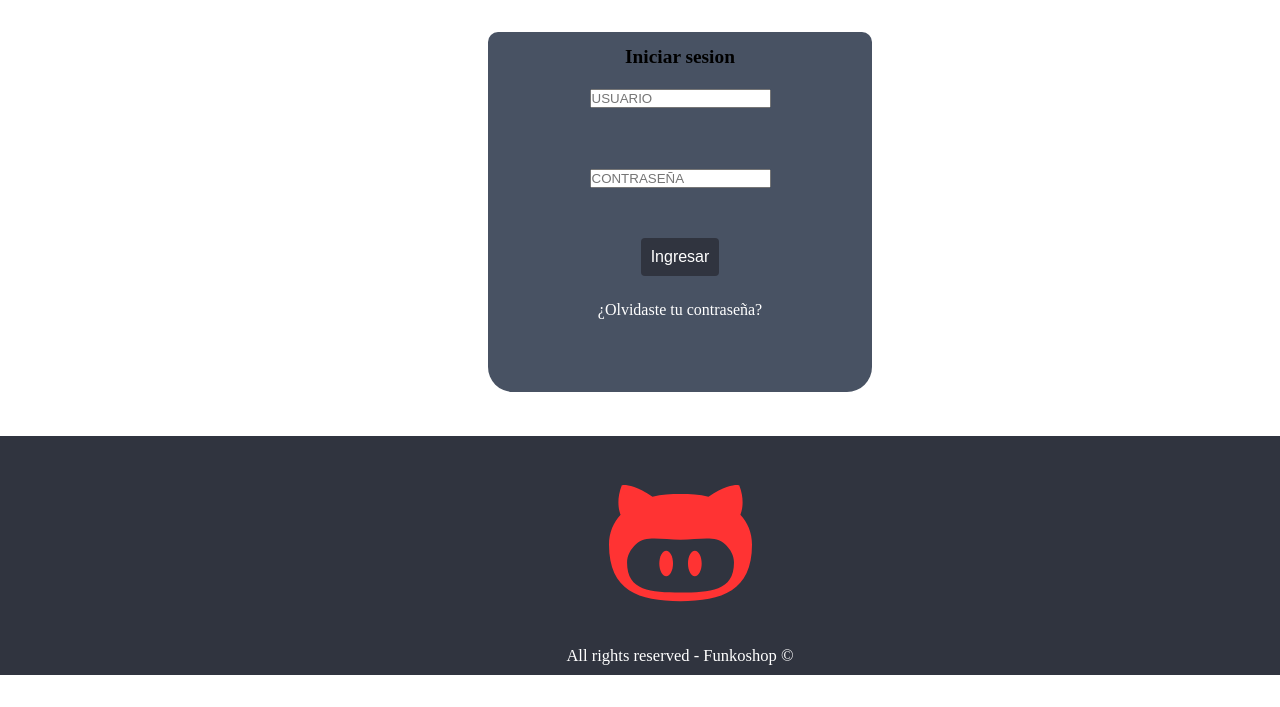
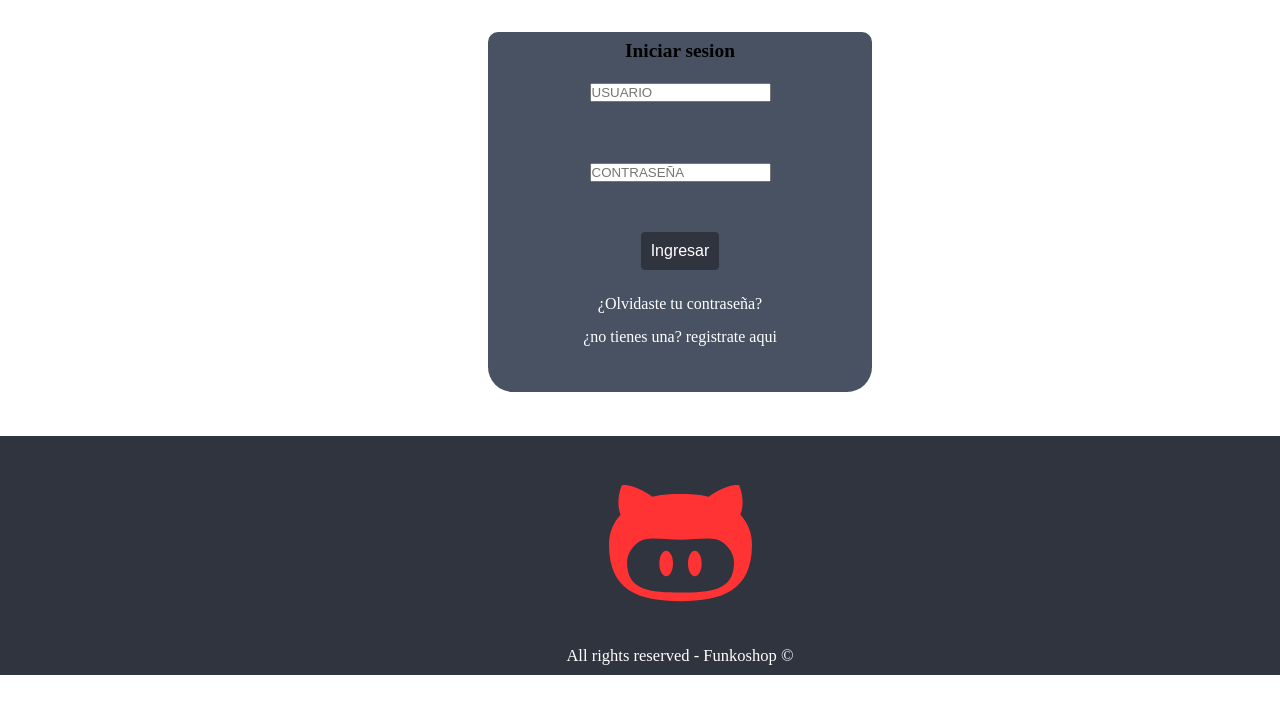
Before and after one commit to pvurda/funkoshop-grupo3, a plain HTML site: page FunkoShop/login/login.html in a window 1280 px wide. Shown: the part 93-800 px from the top of the page. Drawn offline with Linux system fonts and the light colour scheme.

Commit message:
Update login.html
añadi un link para redirigir a registro

```diff
--- a/FunkoShop/login/login.html
+++ b/FunkoShop/login/login.html
@@ -33,6 +33,7 @@
                     </div>
                 </form>
                 <a href="#" onclick="forgotPassword()">¿Olvidaste tu contraseña?</a>
+                <a href="#" onclick="redirigirRegistro()">¿no tienes una? registrate aqui</a>
             </div>
         </section>
 
```
